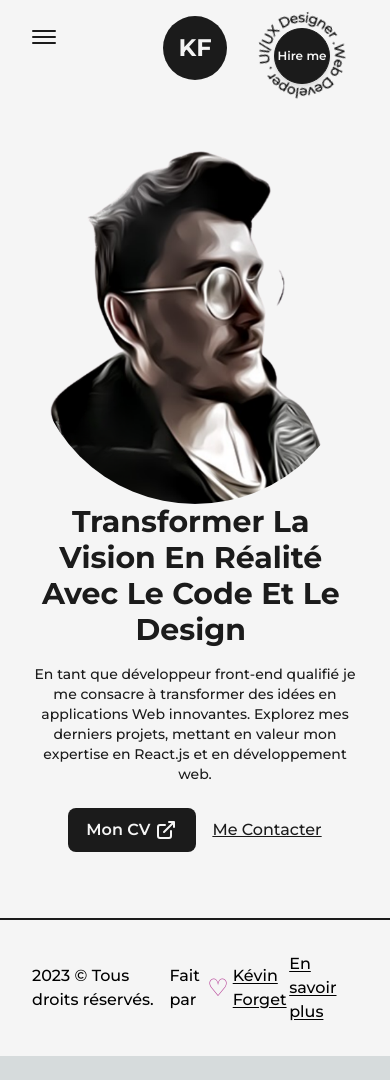
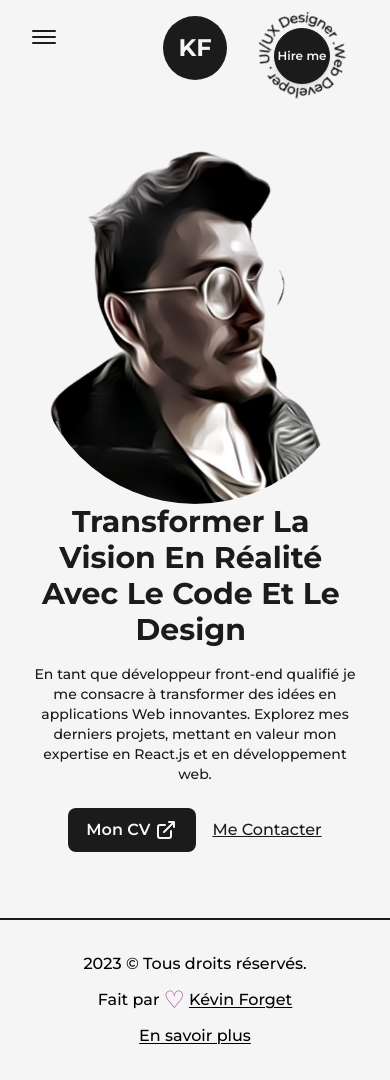
Before and after one commit to Sladriix-dev/portfolio_v2, a Next.js app: page / in a window 390 px wide. Before the commit the page ends 1056 px from the top, so only its background shows below. Built offline with nearby package versions, Linux system fonts and the light colour scheme.

Commit message:
ADD footer responsif

```diff
--- a/components/Footer.jsx
+++ b/components/Footer.jsx
@@ -4,10 +4,10 @@ import Link from "next/link";
 
 const Footer = () => {
   return (
-    <footer className="w-full border-t-2 border-solid border-dark font-medium text-l dark:text-light dark:border-light">
-      <Layout className="py-8 flex items-center justify-between">
+    <footer className="w-full border-t-2 border-solid border-dark font-medium text-l dark:text-light dark:border-light sm:text-base">
+      <Layout className="py-8 flex items-center justify-between lg:flex-col lg:py-6">
         <span>{new Date().getFullYear()} &copy; Tous droits réservés.</span>
-        <div className="flex items-center">
+        <div className="flex items-center lg:py-2">
           Fait par{" "}
           <span className="text-primary dark:text-primaryDark text-2xl px-1">
             &#9825;
```
